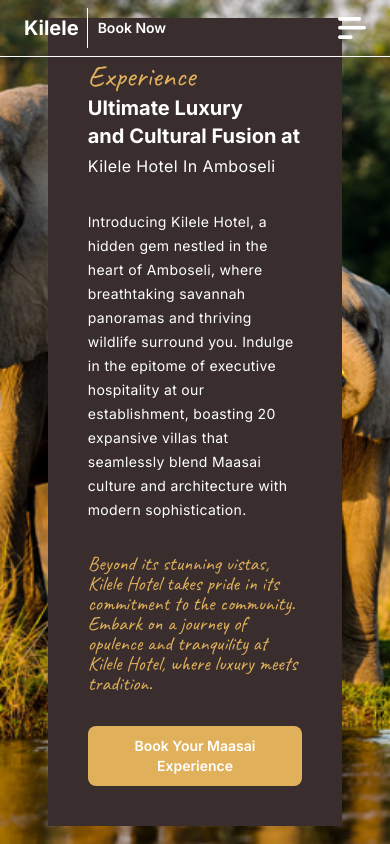
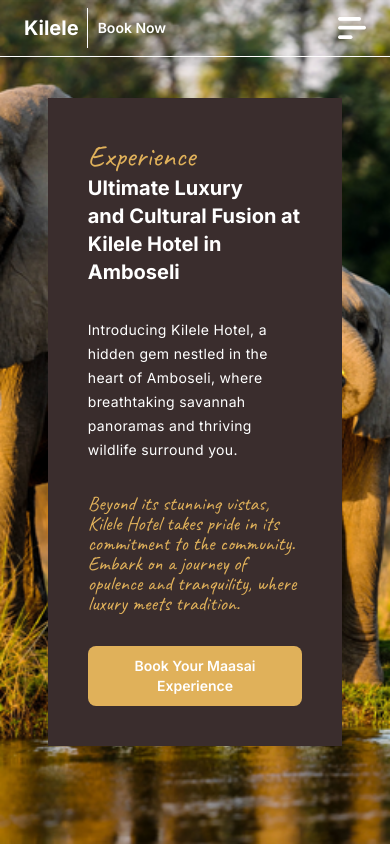
Before and after one commit to felixDev22/Kilele-Hotel-R, a Next.js app: page /about in a window 390 px wide. Built offline with nearby package versions, Linux system fonts and the light colour scheme.

Commit message:
Update copy to balance mobile view

```diff
--- a/src/app/about/page.jsx
+++ b/src/app/about/page.jsx
@@ -11,24 +11,19 @@
                 Experience
               </h3>
               <h1 className=" text-xl lg:text-4xl md:text-4xl font-bold">
-                Ultimate Luxury<br></br> and Cultural Fusion at
+                Ultimate Luxury<br></br> and Cultural Fusion at Kilele Hotel in
+                Amboseli
               </h1>
-              <h3 className=" lg:text-l md:text-xl tracking-wide capitalize mt-1 ">
-                Kilele Hotel in Amboseli
-              </h3>
 
               <p className=" text-sm leading-6 mt-8 lg:text-base md:text-l tracking-wide lg:leading-20 md:leading-5">
                 Introducing Kilele Hotel, a hidden gem nestled in the heart of
                 Amboseli, where breathtaking savannah panoramas and thriving
-                wildlife surround you. Indulge in the epitome of executive
-                hospitality at our establishment, boasting 20 expansive villas
-                that seamlessly blend Maasai culture and architecture with
-                modern sophistication.
+                wildlife surround you.
               </p>
               <p className=" text-xl leading-5 mt-8 lg:text-2xl md:text-xl  lg:leading-6 font-script text-[#e0b15a]">
                 Beyond its stunning vistas, Kilele Hotel takes pride in its
                 commitment to the community. Embark on a journey of opulence and
-                tranquility at Kilele Hotel, where luxury meets tradition.
+                tranquility, where luxury meets tradition.
               </p>
               <button
                 type="submit"
```
